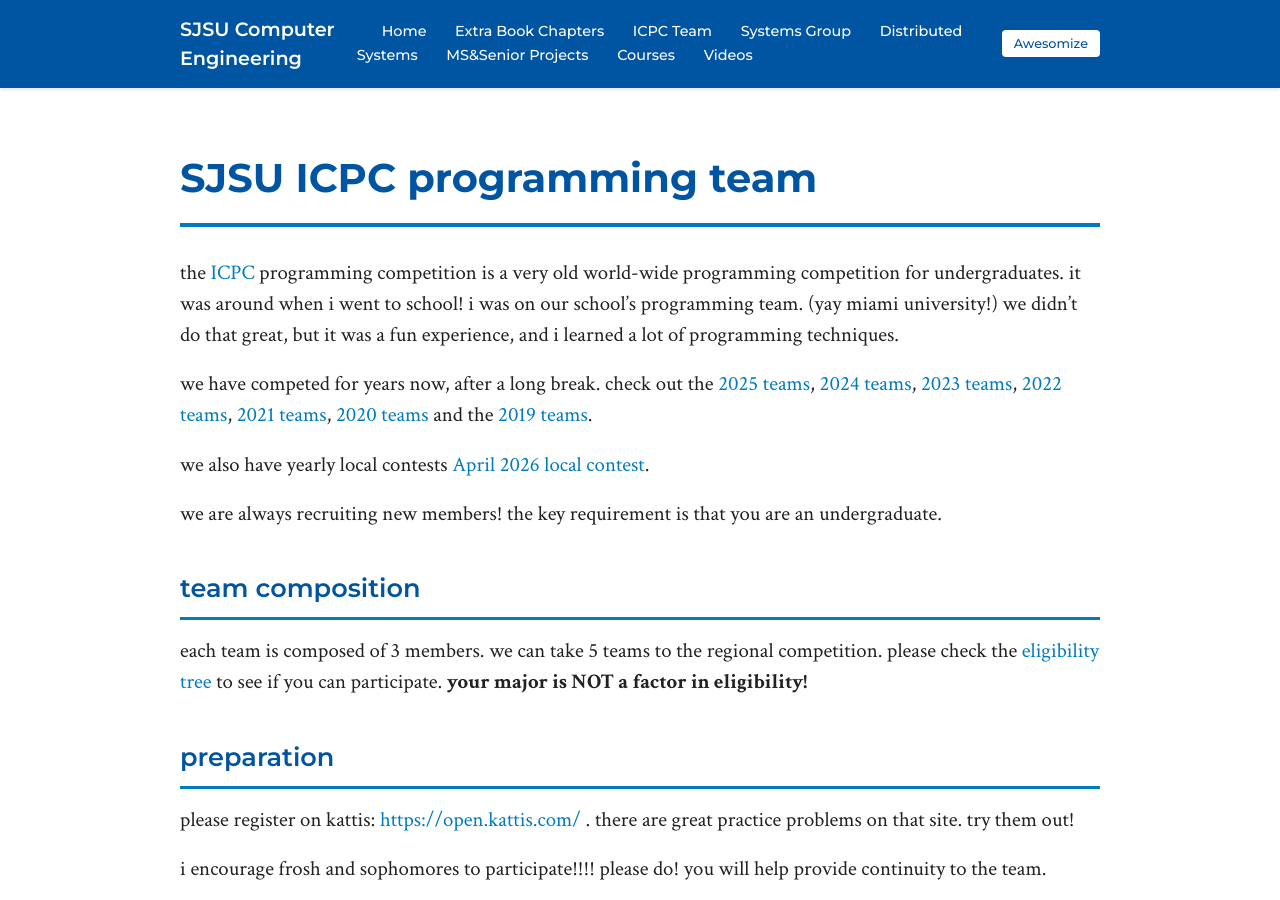
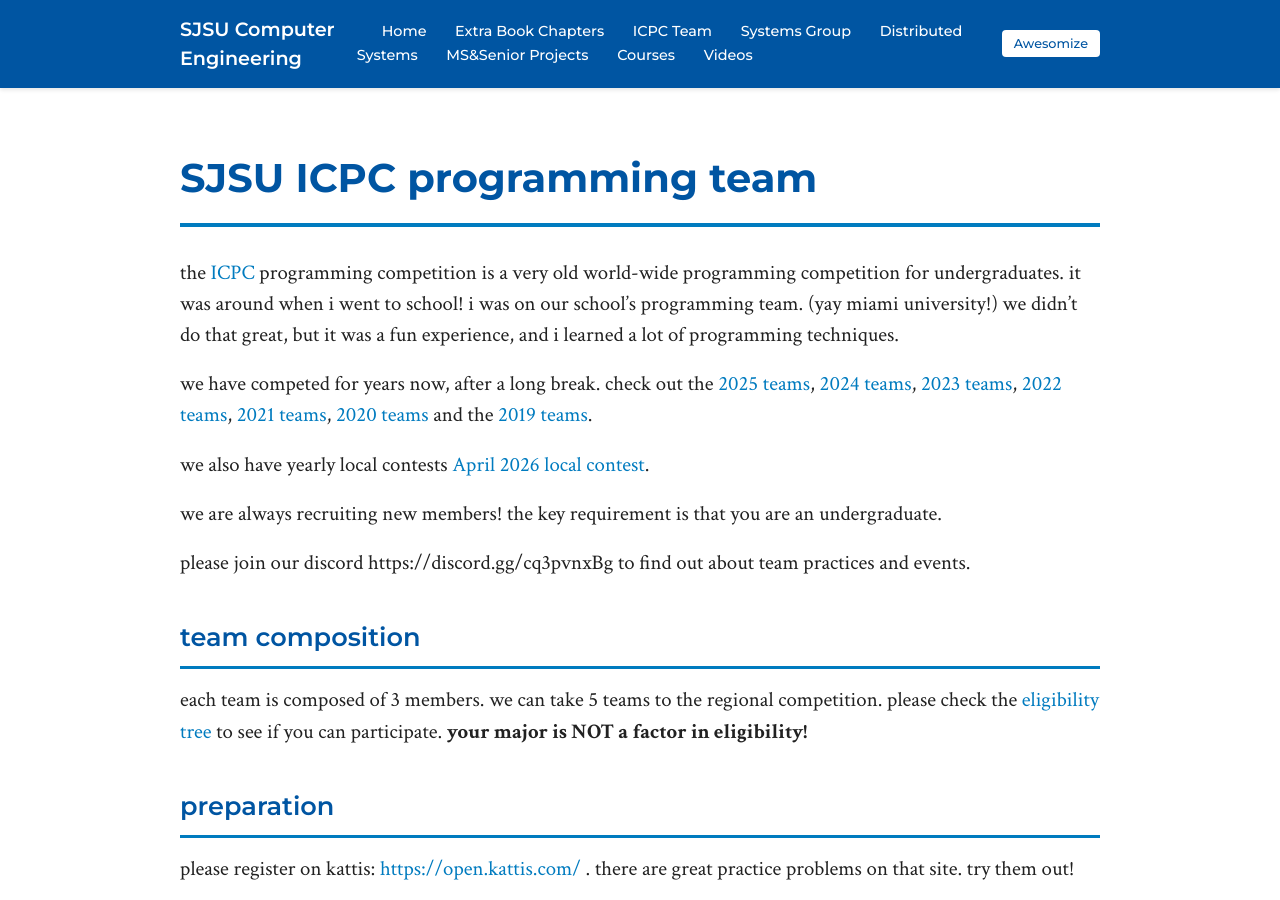
Before and after one commit to breed/benreed-sjsu, a Jekyll site: the page built from icpc/index.md, in a window 1280 px wide and 900 px high. Built offline with Jekyll 4.4.1, drawn with Linux system fonts in a browser that asks for light colours.

Commit message:
add discord link

```diff
--- a/icpc/index.md
+++ b/icpc/index.md
@@ -11,6 +11,8 @@ we have competed for years now, after a long break. check out the [2025 teams](2
 we also have yearly local contests [April 2026 local contest](../contest/).
 
 we are always recruiting new members! the key requirement is that you are an undergraduate.
+
+please join our discord https://discord.gg/cq3pvnxBg to find out about team practices and events.
 
 ## team composition
 
```
